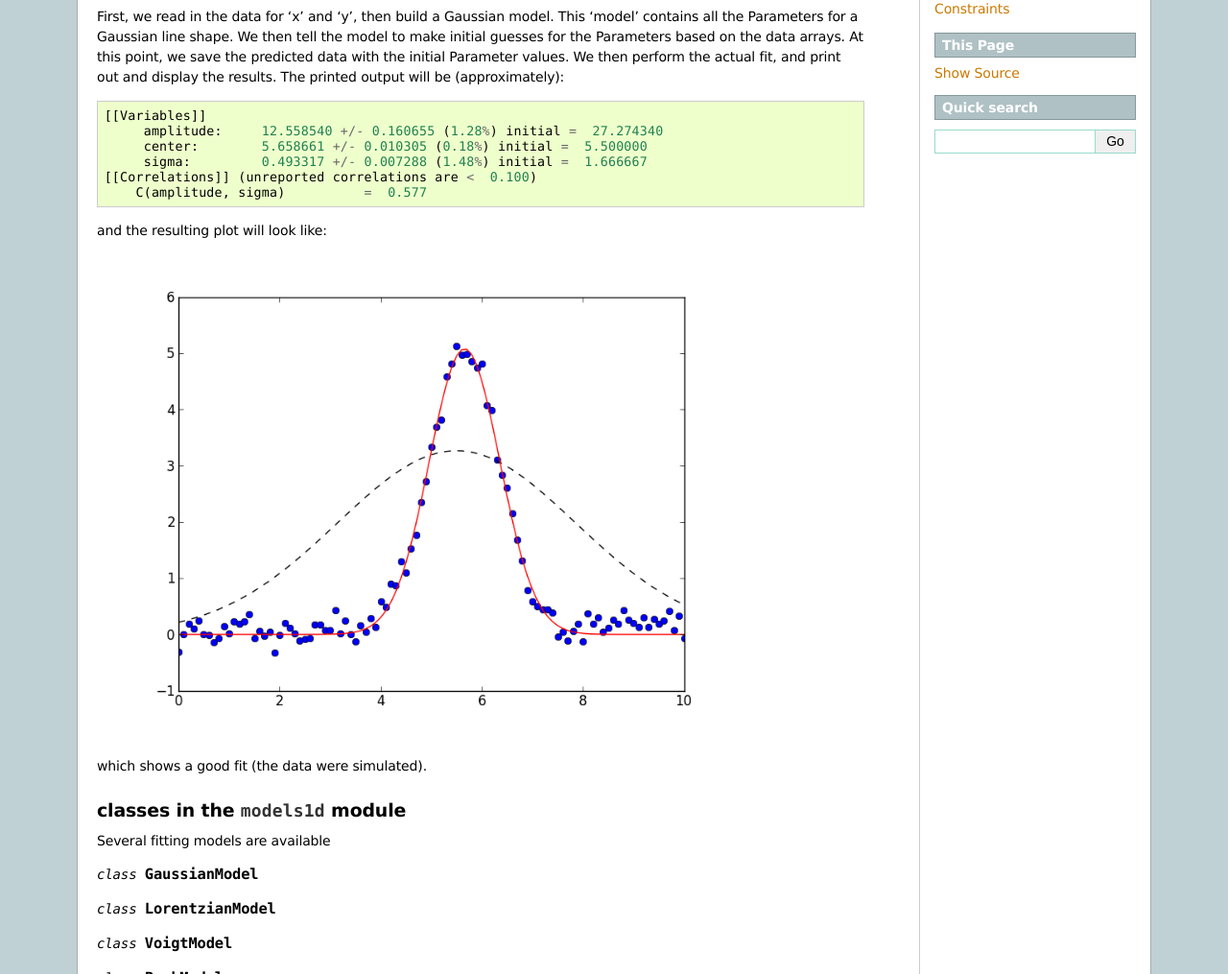
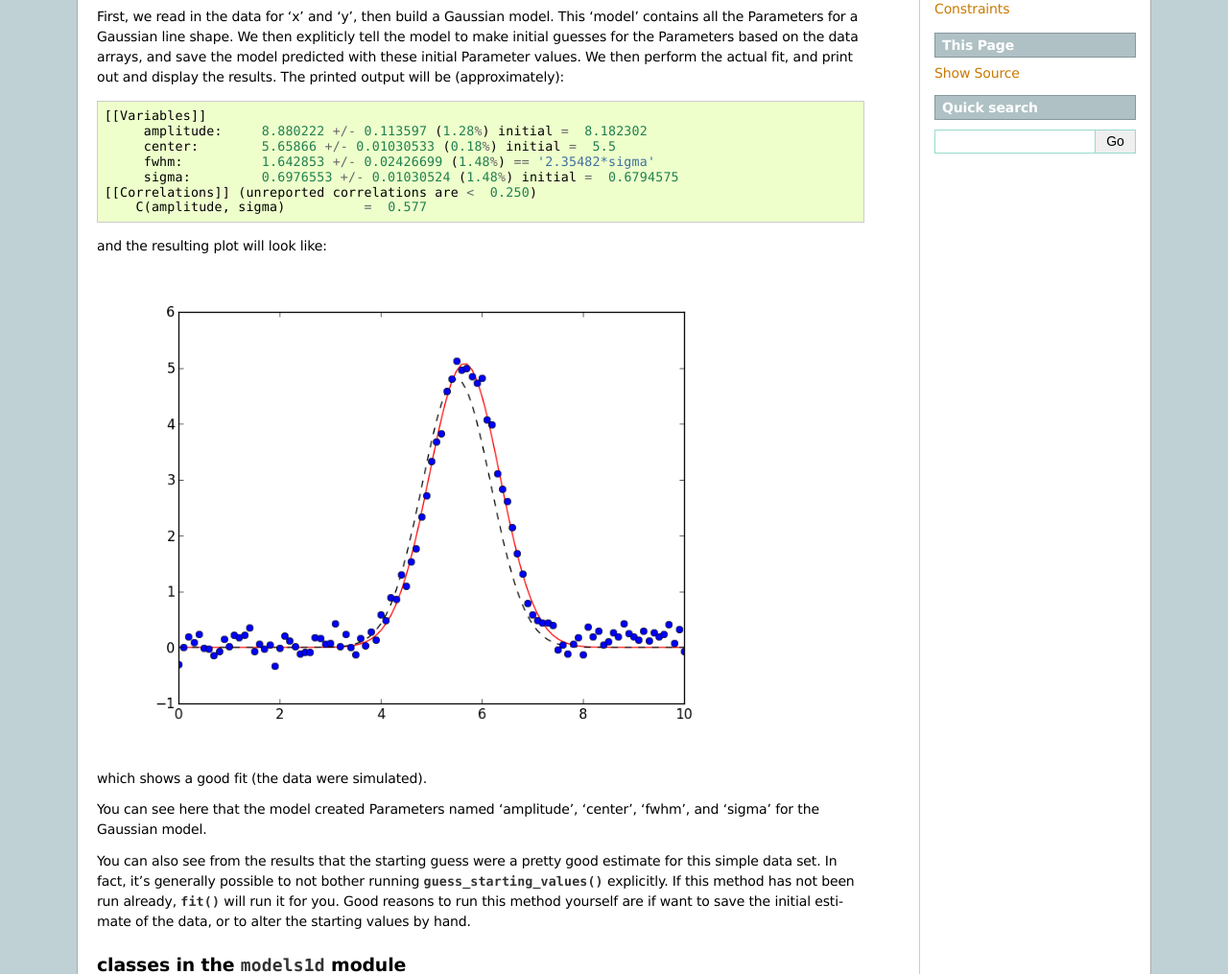
Before and after one commit to lmfit/lmfit-py, a Sphinx documentation site: the page built from doc/models1d.rst, in a window 1280 px wide and 1400 px high, cut to the strip 385-1400 px from the top of the window. Shown: the whole strip at 96% size. Built offline with Sphinx 7.4.7, drawn with Linux system fonts in a browser that asks for light colours; formulas are drawn with MathJax 3.

Commit message:
updated doc for models1d ... needs more

```diff
--- a/doc/models1d.rst
+++ b/doc/models1d.rst
@@ -21,19 +21,19 @@ datafile, and fit it to a Gaussian peak.  A script to do this could be:
 
 .. literalinclude:: ../tests/model1d_doc1.py
 
-First, we read in the data for 'x' and 'y', then build a Gaussian
-model.  This 'model' contains all the Parameters for a Gaussian line
-shape.  We then tell the model to make initial guesses for the
-Parameters based on the data arrays.  At this point, we save the
-predicted data with the initial Parameter values.  We then perform the
-actual fit, and print out and display the results.  The printed output
-will be (approximately)::
+First, we read in the data for 'x' and 'y', then build a Gaussian model.
+This 'model' contains all the Parameters for a Gaussian line shape.  We
+then expliticly tell the model to make initial guesses for the Parameters
+based on the data arrays, and save the model predicted with these initial
+Parameter values.  We then perform the actual fit, and print out and
+display the results.  The printed output will be (approximately)::
 
   [[Variables]]
-       amplitude:     12.558540 +/- 0.160655 (1.28%) initial =  27.274340
-       center:        5.658661 +/- 0.010305 (0.18%) initial =  5.500000
-       sigma:         0.493317 +/- 0.007288 (1.48%) initial =  1.666667
-  [[Correlations]] (unreported correlations are <  0.100)
+       amplitude:     8.880222 +/- 0.113597 (1.28%) initial =  8.182302
+       center:        5.65866 +/- 0.01030533 (0.18%) initial =  5.5
+       fwhm:          1.642853 +/- 0.02426699 (1.48%) == '2.35482*sigma'
+       sigma:         0.6976553 +/- 0.01030524 (1.48%) initial =  0.6794575
+  [[Correlations]] (unreported correlations are <  0.250)
       C(amplitude, sigma)          =  0.577
 
 and the resulting plot will look like:
@@ -42,6 +42,16 @@ and the resulting plot will look like:
    :width: 85%
 
 which shows a good fit (the data were simulated).
+
+You can see here that the model created Parameters named 'amplitude',
+'center', 'fwhm', and 'sigma' for the Gaussian model.
+
+You can also see from the results that the starting guess were a pretty
+good estimate for this simple data set.  In fact, it's generally possible
+to not bother running :meth:`guess_starting_values` explicitly.  If this
+method has not been run already, :meth:`fit` will run it for you. Good
+reasons to run this method yourself are if want to save the initial
+estimate of the data, or to alter the starting values by hand.
 
 classes in the :mod:`models1d` module
 =======================================
```
Also changed, not shown: doc/models1d_doc1.png.
